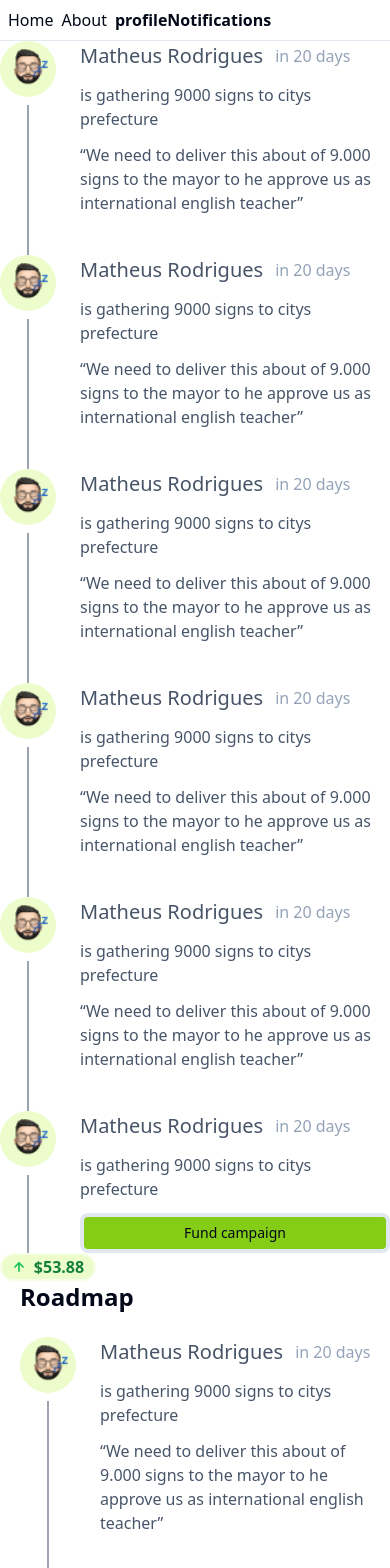
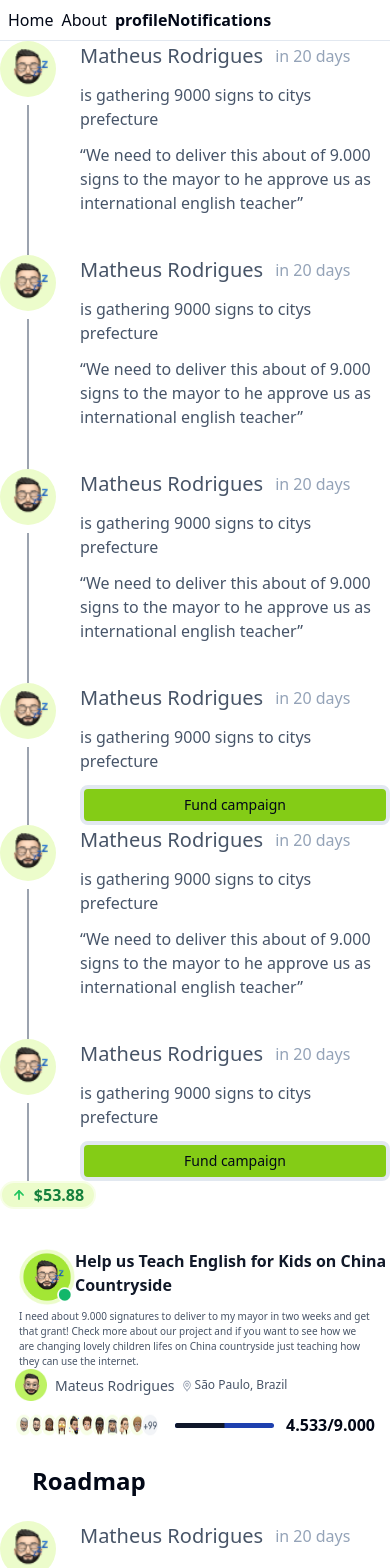
Before and after one commit to Aprender-e-Crescer/crowdfy, a React (Vite) app: page /profileNotifications in a window 390 px wide. Shown: the top 1568 px of the page. Built offline with nearby package versions, Linux system fonts and the light colour scheme.

Commit message:
Ajustando Erros

```diff
--- a/src/components/card.tsx
+++ b/src/components/card.tsx
@@ -55,7 +55,7 @@ export default function Card({
         </div>
         {temImagemFundo && (
           <div>
-            <img className="rounded-md" src={outraImagemFundo} alt="" />
+            <img src={outraImagemFundo} alt="" />
           </div>
         )}
       </div>
@@ -102,7 +102,7 @@ export default function Card({
           </div>
           {temImagemFundo && (
             <div>
-              <img className="rounded-md" src={outraImagemFundo} alt="" />
+              <img src={outraImagemFundo} alt="" />
             </div>
           )}
         </div>
--- a/src/components/roadmap.tsx
+++ b/src/components/roadmap.tsx
@@ -1,24 +1,134 @@
 import { NotificationComponent } from './NotificationComponent'
+import avatar from '../assets/Avatar.png'
+import avatar2 from '../assets/Avatar2.png'
+import icon from '../assets/Icon.png'
+import iconAvatar from '../assets/Avatars.png'
+import { Progress } from './ui/progress'
+import { Button } from './ui/button'
 
-export function Roadmap() {
+export function Roadmap({
+  temImagemFundo,
+  outraImagemFundo,
+  titulo,
+  descrição,
+  nomeUser,
+  localização,
+  numerosBarra,
+}: {
+  numerosBarra: string
+  localização: string
+  nomeUser: string
+  descrição: string
+  titulo: string
+  temImagemFundo: boolean
+  outraImagemFundo: string
+}) {
   return (
-    <div className="flex flex-col ml-5">
+    <>
+      <div>
+        <div className="flex sm:hidden justify-center items-center max-w-full">
+          <div className="flex flex-col absolute bg-white w-96 h-56 rounded-xl">
+            <div className="flex">
+              <img className="w-14 h-14 ml-4 mt-2" src={avatar} alt="Avatar" />
+              <p className="flex items-center justify-center text-[#101828] font-bold">
+                {titulo}
+              </p>
+            </div>
+            <div className="text-[10px] mr-4 ml-4 mt-1 text-[#475467]">
+              {descrição}
+            </div>
+            <div className="flex items-center">
+              <img
+                className="w-8 h-8 items-center justify-center ml-3 mt-"
+                src={avatar2}
+                alt="User Avatar"
+              />
+              <p className="text-[#475467] text-[14px] ml-2">{nomeUser}</p>
+              <div className="flex ml-2 gap-1">
+                <img className="w-2 h-3 mt-1" src={icon} alt="Location Icon" />
+                <p className="text-[#475467] text-[12px]">{localização}</p>
+              </div>
+            </div>
+            <div className="flex mt-3 ml-3 items-center">
+              <img className="w-36 h-6" src={iconAvatar} alt="Icon Avatar" />
+              <Progress className="bg-blue-800 w-28 h-[5px] ml-4" value={50} />
+              <p className="mr-3 ml-3 font-bold">{numerosBarra}</p>
+            </div>
+          </div>
+        </div>
+
+        <div className="hidden sm:flex max-w-80 sm:max-w-full">
+          <div className="flex justify-center items-center">
+            <div className="flex flex-col absolute bg-white w-[658px] h-[323px] rounded-xl p-4">
+              <div className="flex gap-3 justify-center items-center">
+                <img
+                  className="w-16 h-16 ml-4 mt-2"
+                  src={avatar}
+                  alt="Avatar"
+                />
+                <p className="flex text-2xl items-center justify-center text-[#101828] font-bold">
+                  {titulo}
+                </p>
+              </div>
+              <div className="text-base mr-4 ml-4 mt-1 text-[#475467]">
+                {descrição}
+              </div>
+              <div className="flex items-center mt-3">
+                <img
+                  className="w-10 h-10 items-center justify-center ml-3 mt-2"
+                  src={avatar2}
+                  alt="User Avatar"
+                />
+                <p className="text-[#475467] text-base ml-2">{nomeUser}</p>
+                <div className="flex ml-2 gap-1 items-center justify-center">
+                  <div className="flex gap-32">
+                    <div className="flex items-center justify-center gap-2">
+                      <img
+                        className="w-5 h-5 mt-1 ml-5"
+                        src={icon}
+                        alt="Location Icon"
+                      />
+                      <p className="text-[#475467] text-base">{localização}</p>
+                    </div>
+                    <Button
+                      className="bg-[#84CC16] text-white"
+                      variant="shadow"
+                    >
+                      Sign Campaign
+                    </Button>
+                  </div>
+                </div>
+              </div>
+              <div className="flex mt-3 ml-3 items-center gap-7">
+                <img className="w-60 h-9" src={iconAvatar} alt="Icon Avatar" />
+                <Progress className="bg-blue-800 w-44 h-3 ml-4" value={50} />
+                <p className="text-xl font-bold">{numerosBarra}</p>
+              </div>
+            </div>
+          </div>
+        </div>
+      </div>
+      <div className="mt-28">
+        <div className="flex flex-col">
           <div className="flex flex-col gap-y-6">
-        <p className="title font-bold text-2xl ">Roadmap</p>
+            <p className="title font-bold text-2xl ml-8 mr-8">Roadmap</p>
+            <div className="flex gap-3">
               <NotificationComponent
                 nome="Matheus Rodrigues"
-          text1="is gathering 9000 signs to citys prefecture"
+                text1="is gathering 9000 signs to city's prefecture"
                 postedIn="in 20 days"
-          text2="“We need to deliver this about of 9.000 signs to the mayor to he approve us as
-       international english teacher”"
+                text2="“We need to deliver this amount of 9.000 signs to the mayor so he approves us as international English teachers.”"
               />
+            </div>
           </div>
 
           <NotificationComponent
             nome="Matheus Rodrigues"
-        text1="Raise together $1000 to pay for our  (2 persons) flights to 1st weeks"
+            text1="Raise together $1000 to pay for our (2 persons) flights for the 1st week"
             postedIn="in 20 days"
           />
         </div>
+      </div>
+    </>
   )
 }
--- a/src/routes/profileNotifications.tsx
+++ b/src/routes/profileNotifications.tsx
@@ -1,3 +1,13 @@
+import {
+  Pagination,
+  PaginationContent,
+  PaginationEllipsis,
+  PaginationItem,
+  PaginationLink,
+  PaginationNext,
+  PaginationPrevious,
+} from '@/components/ui/pagination'
+
 import imagemFundo from '../assets/Image.png'
 import { BackgroundButton } from '@/components/backgroundButton'
 import Card from '@/components/card'
@@ -37,12 +47,10 @@ function ProfileNotifications() {
        international english teacher”"
       />
 
-      <NotificationComponent
+      <FundCampaing
         nome="Matheus Rodrigues"
         text1="is gathering 9000 signs to citys prefecture"
         postedIn="in 20 days"
-        text2="“We need to deliver this about of 9.000 signs to the mayor to he approve us as
-       international english teacher”"
       />
 
       <NotificationComponent
@@ -60,7 +68,44 @@ function ProfileNotifications() {
       />
 
       <BackgroundButton preço="$53.88" />
-      <Roadmap />
+
+      <div className="mt-36">
+        <Roadmap
+          titulo="Help us Teach English for Kids on China Countryside"
+          descrição="I need about 9.000 signatures to deliver to my mayor in two weeks and get that grant! Check more about our project and if you want to see how we are changing lovely children lifes on China countryside just teaching how they can use the internet."
+          localização="São Paulo, Brazil"
+          nomeUser="Mateus Rodrigues"
+          numerosBarra="4.533/9.000"
+        />
+      </div>
+      {/* <Pagination>
+        <PaginationContent>
+          <PaginationItem>
+            <PaginationPrevious href="#" />
+          </PaginationItem>
+          <PaginationItem>
+            <PaginationLink className="py-0 pt-0" href="#">
+              1
+            </PaginationLink>
+          </PaginationItem>
+          <PaginationItem>
+            <PaginationLink className="py-0 pt-0" href="#" isActive>
+              2
+            </PaginationLink>
+          </PaginationItem>
+          <PaginationItem>
+            <PaginationLink className="py-0 pt-0" href="#">
+              3
+            </PaginationLink>
+          </PaginationItem>
+          <PaginationItem>
+            <PaginationEllipsis />
+          </PaginationItem>
+          <PaginationItem>
+            <PaginationNext href="#" />
+          </PaginationItem>
+        </PaginationContent>
+      </Pagination> */}
     </div>
   )
 }
```
Lines whose indentation alone changed are shown as unchanged.
